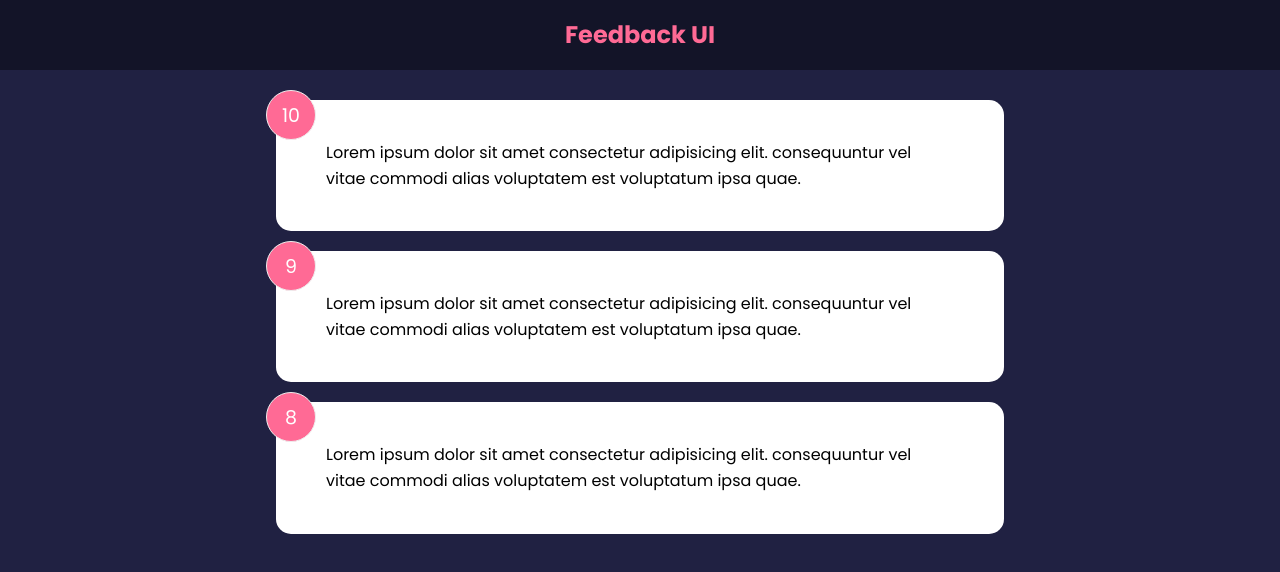
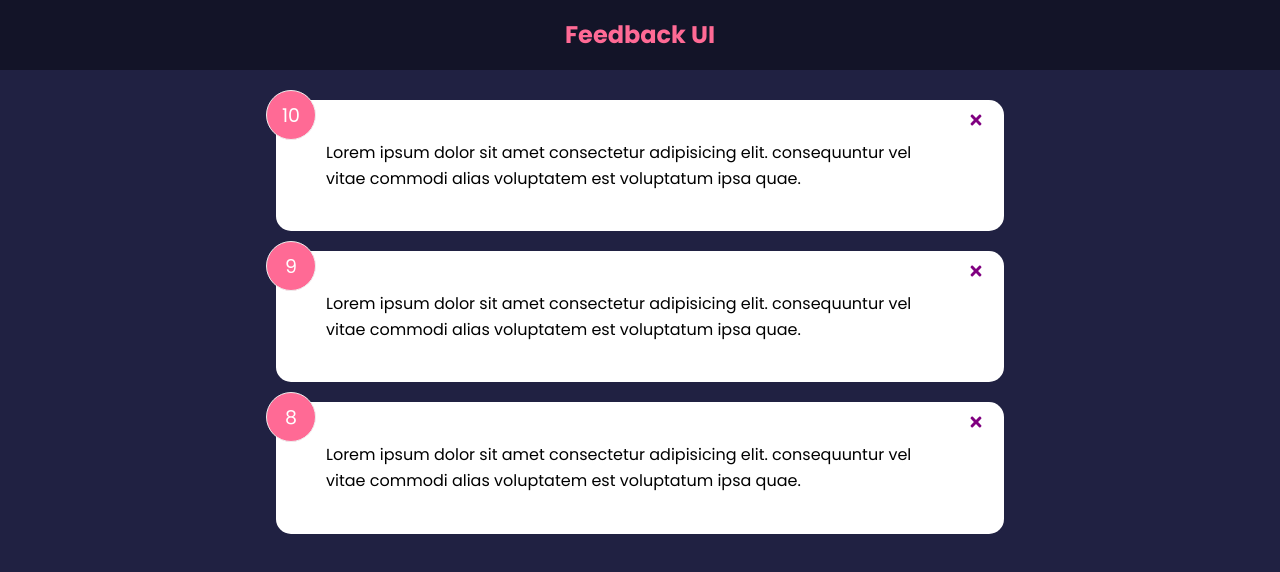
Before and after one commit to lenzoface/feedback-app, a React (Create React App) app: page / in a window 1280 px wide. Shown: the top 572 px of the page. Built offline with nearby package versions, Linux system fonts and the light colour scheme.

Commit message:
events and prop drilling

```diff
--- a/src/App.js
+++ b/src/App.js
@@ -6,14 +6,19 @@
 
 function App() {
     const [feedback, setFeedback] = useState(FeedbackData)
+    const deleteFeedback = (id) => {
+        if (window.confirm('Are you sure you want to delete?')) {
+            setFeedback(feedback.filter((item)=> item.id !== id))
+        }
+    }
 
-    return(
+    return (
         <>
-        <Header />
-        {/* <Header text="Hello here!" /> */}
-        <div className="container">
-            <FeedbackList feedback={feedback} />
-        </div>
+            <Header />
+            {/* <Header text="Hello here!" /> */}
+            <div className="container">
+                <FeedbackList feedback={feedback} handleDelete={deleteFeedback} />
+            </div>
         </>
     )
 }
--- a/src/components/FeedbackItem.jsx
+++ b/src/components/FeedbackItem.jsx
@@ -1,18 +1,23 @@
+import { FaTimes } from 'react-icons/fa'
 import Card from './shared/Card'
 import PropTypes from 'prop-types'
 
-function FeedbackItem({item}) {
+function FeedbackItem({ item, handleDelete }) {
+
   return (
     // <Card reverse={true}>
     <Card>
-        <div className="num-display">{item.rating}</div>
-        <div className="text-display">{item.text}</div>
+      <div className="num-display">{item.rating}</div>
+      <buttton onClick={() => handleDelete(item.id)} className="close">
+        <FaTimes color='purple' />
+      </buttton>
+      <div className="text-display">{item.text}</div>
     </Card>
   )
 }
 
 FeedbackItem.propTypes = {
-    item: PropTypes.object.isRequired
+  item: PropTypes.object.isRequired
 }
 
 export default FeedbackItem
--- a/src/components/FeedbackList.jsx
+++ b/src/components/FeedbackList.jsx
@@ -1,14 +1,16 @@
 import FeedbackItem from "./FeedbackItem"
 import PropTypes from 'prop-types'
 
-function FeedbackList({feedback}) {
+function FeedbackList({ feedback, handleDelete }) {
     if (!feedback || feedback.length === 0) {
         return <p>No Feedback Yet</p>
     }
 
     return <div className="feedback-list">
         {feedback.map((item) =>
-            <FeedbackItem key={item.id} item={item}/>
+            <FeedbackItem key={item.id}
+            item={item}
+            handleDelete={handleDelete} />
         )}
     </div>
 }
```
